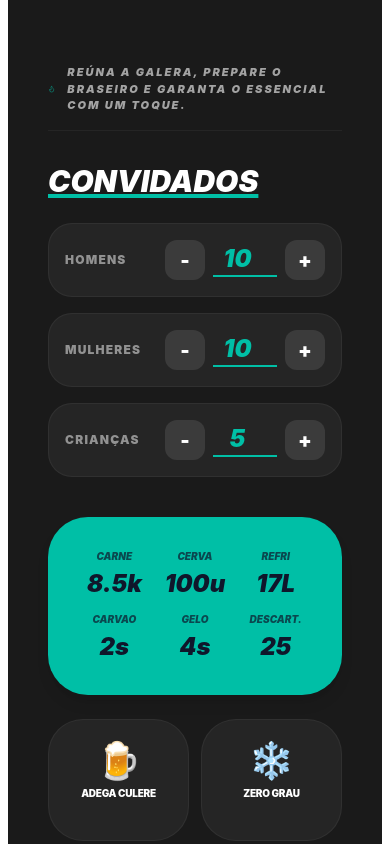
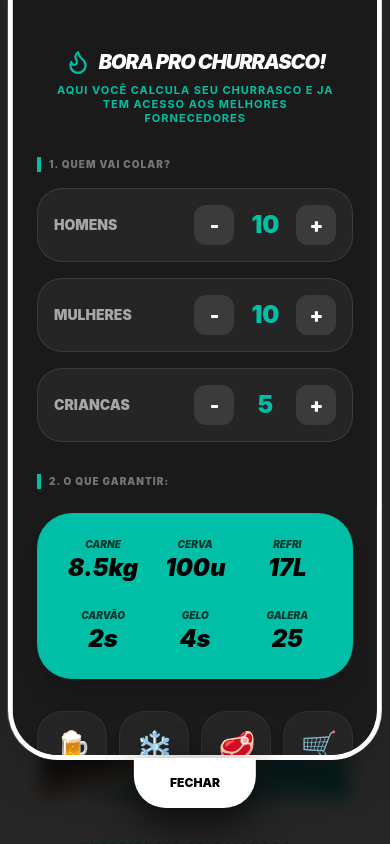
Before and after one commit to comoquefazmarketing-bot/Bora-l-, a React (Vite) app: page / in a window 390 px wide. Both pictures are taken after a click on the button "CALCULADORA DE CHURRASCO". Shown: the top 844 px of the page. Built offline with nearby package versions, Linux system fonts and the light colour scheme.

Commit message:
feat: Calculadora de Churrasco com aba mobile e frases educativas - Felipe Makarios

```diff
--- a/src/pages/Home.jsx
+++ b/src/pages/Home.jsx
@@ -8,7 +8,7 @@ const spaces = [
   { id: "carlos-zara", title: "ÁREA DE LAZER CARLOS ZARA", location: "Av. Cônego Alfredo Reith, 1363", price: "600", image: "/spaces/Área de lazer Carlos Zara/foto1.jpg" },
   { id: "recanto-do-sol", title: "RECANTO DO SOL", location: "R. Alexandre Baraldo, 433", price: "Consultar", image: "/spaces/Recanto do Sol/foto1.jpg" },
   { id: "assolini", title: "ÁREA DE LAZER ASSOLINI", location: "R. Mário Benedicto da Silva, 1305", price: "Consultar", image: "/spaces/ÁREA DE LAZER ASSOLINI/foto1.jpg" },
-  { id: "rancho-paradise", title: "RANCHO PARADISE BORBOREMA", location: "Borborema - SP", price: "Consultar", image: "/spaces/Rancho Paradise Borborema/foto1.jpg" }
+  { id: "rancho-paradise", title: "RANCHO PARADISE BORBOREMA", location: "Borborema - SP", price: "380", image: "/spaces/Rancho Paradise Borborema/foto1.jpg" }
 ];
 
 export default function Home() {
@@ -22,12 +22,11 @@ export default function Home() {
   ];
 
   useEffect(() => {
-    // Tempo aumentado para 5 segundos (5000ms)
     const interval = setInterval(() => {
       setIndex((prev) => (prev + 1) % frases.length);
     }, 5000);
     return () => clearInterval(interval);
-  }, [frases.length]);
+  }, []);
 
   return (
     <div className="min-h-screen bg-[#FDFCFB] pb-20 pt-16 md:pt-24">
@@ -35,7 +34,6 @@ export default function Home() {
 
         {/* BRANDING BORA LÁ */}
         <div className="mb-20 flex flex-col items-center md:items-start">
-          {/* Logo rotacionada 90 graus sentido horário */}
           <img
             src="/logo.png"
             alt="Bora Lá"
@@ -47,7 +45,6 @@ export default function Home() {
             <p className="text-slate-800 text-2xl md:text-4xl font-bold italic transition-opacity duration-700">
               {frases[index]}
             </p>
-            {/* mt-8 para dar mais espaçamento entre a frase e o nome */}
             <h1 className="text-[#00BFA6] text-6xl md:text-[120px] font-black italic uppercase tracking-tighter leading-[0.85] mt-8">
               Bora Lá.
             </h1>
--- a/src/services/Calculator.jsx
+++ b/src/services/Calculator.jsx
@@ -1,22 +1,20 @@
-/* @author Felipe Makarios | Lead Architect */
+/* @author Felipe Makarios | Creator & Lead Architect */
 import React, { useState, useEffect } from "react";
-import { ArrowRight, Wallet, Flame } from "lucide-react";
+import { Flame } from "lucide-react";
 
 export default function Calculator() {
   const [isOpen, setIsOpen] = useState(false);
   const [counts, setCounts] = useState({ homens: 10, mulheres: 10, criancas: 5 });
 
-  const suppliers = [
-    { name: "Adega Culere", icon: "🍺", phone: "5517996163845" },
-    { name: "Zero Grau", icon: "❄️", phone: "5517997432279" },
-    { name: "Quality Bull", icon: "🥩", phone: "5517996488662" },
-    { name: "Piovani", icon: "🛒", phone: "551735429999" }
-  ];
-
   useEffect(() => {
     const handleOpen = () => setIsOpen(true);
     window.addEventListener("openCalc", handleOpen);
-    return () => window.removeEventListener("openCalc", handleOpen);
+    const handleEsc = (e) => { if (e.key === 'Escape') setIsOpen(false); };
+    window.addEventListener('keydown', handleEsc);
+    return () => {
+      window.removeEventListener("openCalc", handleOpen);
+      window.removeEventListener('keydown', handleEsc);
+    };
   }, []);
 
   const totalPessoas = (Number(counts.homens) || 0) + (Number(counts.mulheres) || 0) + (Number(counts.criancas) || 0);
@@ -27,7 +25,6 @@ export default function Calculator() {
     refri: Math.ceil((counts.homens * 0.5) + (counts.mulheres * 0.7) + (counts.criancas * 1)),
     carvao: Math.ceil(((counts.homens + counts.mulheres) * 0.4) / 4),
     gelo: Math.ceil(totalPessoas / 8),
-    descartaveis: totalPessoas
   };
 
   const handleInputChange = (key, value) => {
@@ -35,84 +32,109 @@ export default function Calculator() {
     setCounts({ ...counts, [key]: val });
   };
 
-  const sendWhats = (s) => {
-    const msg = `Ola ${s.name}! Vi meu calculo no portal Bora La e gostaria de um orcamento:\n\n🥩 Carne: ${res.carne}kg\n🍺 Cerveja: ${res.cerveja}un\n🥤 Bebida: ${res.refri}L\n🔥 Carvao: ${res.carvao}sc\n❄️ Gelo: ${res.gelo}sc\n🍽️ Descartaveis: ${res.descartaveis}un`;
-    window.open(`https://wa.me/${s.phone}?text=${encodeURIComponent(msg)}`, '_blank');
-  };
+  return (
+    <>
+      <style>{`
+        .no-scrollbar::-webkit-scrollbar { display: none; }
+        .no-scrollbar { -ms-overflow-style: none; scrollbar-width: none; }
+      `}</style>
 
-  return (
-    <div className={`fixed top-0 left-1/2 -translate-x-1/2 z-[999] w-full max-w-5xl transition-all duration-700 ${isOpen ? 'translate-y-0' : '-translate-y-[calc(100%-48px)]'}`}>
-      <div className="bg-[#1A1A1A] rounded-b-[70px] border-x-[8px] border-b-[8px] border-white p-10 pt-16 relative text-white shadow-2xl">
+      {/* BACKDROP */}
+      <div
+        onClick={() => setIsOpen(false)}
+        style={{
+          position: 'fixed', inset: 0, backgroundColor: 'rgba(0,0,0,0.85)',
+          backdropFilter: 'blur(8px)', zIndex: 9999998,
+          opacity: isOpen ? 1 : 0, pointerEvents: isOpen ? 'auto' : 'none',
+          transition: 'opacity 0.5s ease'
+        }}
+      />
 
-        {/* FRASE SENSORIAL */}
-        <div className="flex items-center justify-center gap-3 mb-8 pb-4 border-b border-white/5">
-          <Flame size={16} className="text-[#00BFA6] animate-pulse" />
-          <p className="text-[11px] font-black uppercase italic tracking-[2px] text-white/60">
-            Reúna a galera, prepare o braseiro e garanta o essencial com um toque.
+      {/* CONTAINER PRINCIPAL */}
+      <div
+        style={{
+          position: 'fixed', left: '50%', top: 0, width: '96%', maxWidth: '1000px',
+          zIndex: 9999999, transition: 'transform 0.8s cubic-bezier(0.19, 1, 0.22, 1)',
+          transform: isOpen ? 'translate(-50%, 0)' : 'translate(-50%, -100%)',
+        }}
+      >
+        <div
+          onClick={(e) => e.stopPropagation()}
+          className="bg-[#1A1A1A] rounded-b-[50px] md:rounded-b-[80px] border-x-[5px] md:border-x-[10px] border-b-[5px] md:border-b-[10px] border-white p-6 pt-12 relative text-white shadow-2xl"
+          style={{ maxHeight: '90vh', overflowY: 'auto' }}
+        >
+          {/* FRASES EDUCATIVAS ATUALIZADAS */}
+          <div className="text-center mb-8 space-y-2">
+            <div className="flex items-center justify-center gap-2">
+              <Flame size={26} className="text-[#00BFA6]" />
+              <h2 className="font-black italic uppercase text-xl tracking-tighter">Bora pro Churrasco!</h2>
+            </div>
+            <p className="text-[#00BFA6] font-bold text-[11px] md:text-sm uppercase tracking-[1px] px-4 leading-tight">
+              Aqui você calcula seu churrasco e ja tem acesso aos melhores fornecedores
             </p>
           </div>
 
-        <div className="flex flex-col lg:flex-row gap-10 items-start">
-          <div className="w-full lg:w-[35%] space-y-4">
-             <h2 className="text-3xl font-black italic uppercase underline decoration-[#00BFA6] decoration-4 mb-6">Convidados</h2>
-             {Object.keys(counts).map(k => (
-               <div key={k} className="flex justify-between items-center bg-white/5 p-4 rounded-3xl border border-white/5">
-                 <span className="font-black uppercase text-xs tracking-widest text-white/50">{k === 'criancas' ? 'Crianças' : k}</span>
-                 <div className="flex gap-2 items-center">
-                   <button onClick={() => handleInputChange(k, (Number(counts[k]) || 0) - 1)} className="w-10 h-10 bg-white/10 rounded-xl font-black text-xl hover:bg-red-500">-</button>
-                   <input
-                    type="number"
-                    value={counts[k]}
-                    onChange={(e) => handleInputChange(k, e.target.value)}
-                    className="w-16 bg-transparent border-b-2 border-[#00BFA6] text-center font-black italic text-2xl text-[#00BFA6] focus:outline-none"
-                   />
-                   <button onClick={() => handleInputChange(k, (Number(counts[k]) || 0) + 1)} className="w-10 h-10 bg-white/10 rounded-xl font-black text-xl hover:bg-[#00BFA6] transition-all">+</button>
+          <div className="flex flex-col lg:flex-row gap-8 mb-6">
+            {/* ETAPA 1 */}
+            <div className="w-full lg:w-1/3 space-y-4">
+               <p className="font-black uppercase text-[10px] text-white/40 border-l-4 border-[#00BFA6] pl-2 tracking-widest">1. Quem vai colar?</p>
+               {['homens', 'mulheres', 'criancas'].map(k => (
+                 <div key={k} className="flex justify-between items-center bg-white/5 p-4 rounded-[25px] border border-white/10">
+                   <span className="font-black uppercase text-sm text-white/60">{k}</span>
+                   <div className="flex gap-4 items-center">
+                     <button onClick={() => handleInputChange(k, (Number(counts[k]) || 0) - 1)} className="w-10 h-10 bg-white/10 rounded-xl font-black text-xl active:bg-[#00BFA6]">-</button>
+                     <span className="text-2xl font-black text-[#00BFA6] min-w-[30px] text-center">{counts[k]}</span>
+                     <button onClick={() => handleInputChange(k, (Number(counts[k]) || 0) + 1)} className="w-10 h-10 bg-white/10 rounded-xl font-black text-xl active:bg-[#00BFA6]">+</button>
                    </div>
                  </div>
                ))}
             </div>
 
-          <div className="w-full lg:w-[65%] space-y-6">
-            <div className="bg-[#00BFA6] rounded-[40px] p-8 text-slate-900 grid grid-cols-3 md:grid-cols-6 gap-3 font-black italic text-center shadow-lg">
-              <div><p className="text-[10px] uppercase opacity-70 mb-1">Carne</p><span className="text-2xl">{res.carne}k</span></div>
-              <div><p className="text-[10px] uppercase opacity-70 mb-1">Cerva</p><span className="text-2xl">{res.cerveja}u</span></div>
-              <div><p className="text-[10px] uppercase opacity-70 mb-1">Refri</p><span className="text-2xl">{res.refri}L</span></div>
-              <div><p className="text-[10px] uppercase opacity-70 mb-1">Carvao</p><span className="text-2xl">{res.carvao}s</span></div>
-              <div><p className="text-[10px] uppercase opacity-70 mb-1">Gelo</p><span className="text-2xl">{res.gelo}s</span></div>
-              <div><p className="text-[10px] uppercase opacity-70 mb-1">Descart.</p><span className="text-2xl">{res.descartaveis}</span></div>
+            {/* ETAPA 2 */}
+            <div className="w-full lg:w-2/3 space-y-6">
+              <p className="font-black uppercase text-[10px] text-white/40 border-l-4 border-[#00BFA6] pl-2 tracking-widest">2. O que garantir:</p>
+              <div className="bg-[#00BFA6] rounded-[35px] p-6 text-black grid grid-cols-3 gap-y-6 gap-x-2 font-black italic text-center shadow-xl">
+                <div><p className="text-[10px] uppercase opacity-70">Carne</p><span className="text-2xl">{res.carne}kg</span></div>
+                <div><p className="text-[10px] uppercase opacity-70">Cerva</p><span className="text-2xl">{res.cerveja}u</span></div>
+                <div><p className="text-[10px] uppercase opacity-70">Refri</p><span className="text-2xl">{res.refri}L</span></div>
+                <div><p className="text-[10px] uppercase opacity-70">Carvão</p><span className="text-2xl">{res.carvao}s</span></div>
+                <div><p className="text-[10px] uppercase opacity-70">Gelo</p><span className="text-2xl">{res.gelo}s</span></div>
+                <div><p className="text-[10px] uppercase opacity-70">Galera</p><span className="text-2xl">{totalPessoas}</span></div>
               </div>
 
-            <div className="grid grid-cols-2 md:grid-cols-4 gap-3">
-              {suppliers.map((s, i) => (
-                <div key={i} onClick={() => sendWhats(s)} className="bg-white/5 p-5 rounded-[35px] text-center cursor-pointer hover:bg-[#25D366] transition-all group border border-white/5 flex flex-col items-center justify-center min-h-[120px]">
-                  <span className="text-4xl block mb-2">{s.icon}</span>
-                  <p className="text-[10px] font-black uppercase tracking-tight leading-none text-white group-hover:text-black mb-2">{s.name}</p>
-                  <ArrowRight size={14} className="opacity-0 group-hover:opacity-100 -rotate-45 transition-all text-black" />
+              {/* FORNECEDORES EMOJIS */}
+              <div className="grid grid-cols-4 gap-3 pt-2">
+                {[
+                  {n:"Adega", i:"🍺"},
+                  {n:"Zero Grau", i:"❄️"},
+                  {n:"Quality", i:"🥩"},
+                  {n:"Piovani", i:"🛒"}
+                ].map((s, idx) => (
+                  <div key={idx} className="bg-white/5 p-4 rounded-[25px] text-center border border-white/5 shadow-md">
+                    <span className="text-3xl mb-1 block">{s.i}</span>
+                    <p className="text-[9px] font-black uppercase text-white/50 tracking-tighter">{s.n}</p>
                   </div>
                 ))}
-            </div>
-
-            <div className="p-6 bg-[#00BFA6]/10 border border-[#00BFA6]/20 rounded-[40px] flex gap-5 items-center">
-               <div className="bg-[#00BFA6] p-3 rounded-2xl text-black">
-                 <Wallet size={24} />
-               </div>
-               <div>
-                 <p className="text-sm font-black uppercase tracking-widest text-[#00BFA6] mb-1 italic">
-                   GANHE TEMPO, saiba quanto vai gastar!
-                 </p>
-                 <p className="text-[12px] leading-snug text-white/90 font-bold uppercase italic">
-                   Use esse cálculo e gere um orçamento automaticamente.
-                 </p>
               </div>
             </div>
           </div>
         </div>
 
-        {/* ABA ORIGINAL RESTAURADA */}
-        <button onClick={() => setIsOpen(!isOpen)} className="absolute bottom-0 left-1/2 -translate-x-1/2 translate-y-full bg-white px-16 py-5 rounded-b-[45px] font-black text-xs uppercase text-black shadow-2xl border-x-[8px] border-b-[8px] border-white hover:bg-[#00BFA6] transition-all cursor-pointer">
+        {/* ABA BRANCA EXTERNA (ETIQUETA) */}
+        <div style={{ position: 'absolute', top: '100%', left: '50%', transform: 'translateX(-50%)', marginTop: '-2px' }}>
+            <button
+              onClick={(e) => { e.stopPropagation(); setIsOpen(!isOpen); }}
+              style={{
+                backgroundColor: 'white', color: 'black', fontWeight: '900', fontSize: '12px',
+                padding: '16px 36px', borderRadius: '0 0 32px 32px', border: 'none',
+                boxShadow: '0 15px 40px rgba(0,0,0,0.7)', textTransform: 'uppercase',
+                whiteSpace: 'nowrap', cursor: 'pointer'
+              }}
+            >
               {isOpen ? "FECHAR" : "CALCULADORA DE CHURRASCO"}
             </button>
         </div>
       </div>
+    </>
   );
 }
```
Lines whose indentation alone changed are shown as unchanged.
